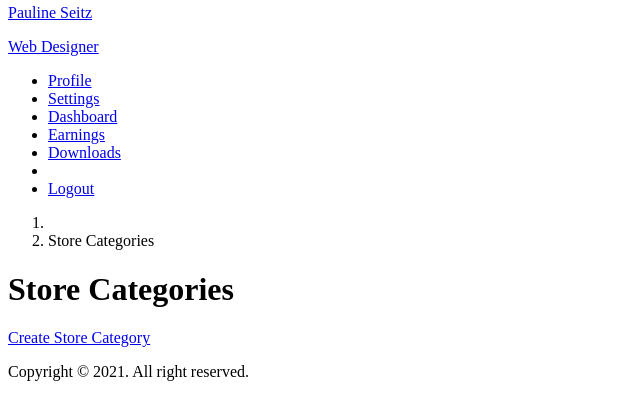
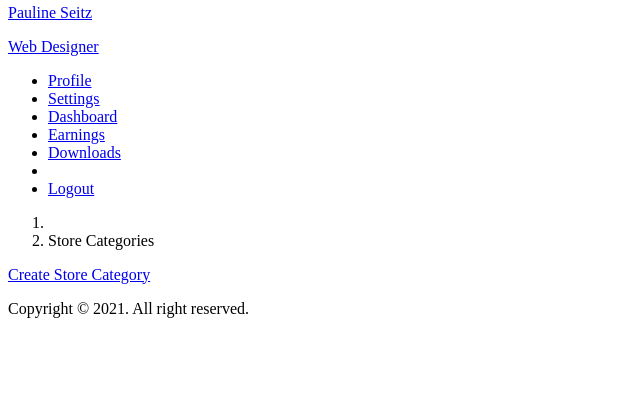
Before and after one commit to DevParmar2101/local-mart, a Yii app: template backend/views/store-category/index.php in a window 1280 px wide. Shown: the part 319-739 px from the top of the page, without its empty margins (0-640 px from the left). Run offline with PHP 8.4 and a stand-in for Yii, Linux system fonts and the light colour scheme; the template is opened without the code that fills it, so the values that code supplies are empty; some libraries are stand-ins or nearby versions.

Commit message:
- index page design change

```diff
--- a/backend/views/store-category/index.php
+++ b/backend/views/store-category/index.php
@@ -13,16 +13,13 @@ use yii\grid\GridView;
 $this->title = 'Store Categories';
 $this->params['breadcrumbs'][] = $this->title;
 ?>
-<div class="store-category-index">
-
-    <h1><?= Html::encode($this->title) ?></h1>
-
-    <p>
-        <?= Html::a('Create Store Category', ['create'], ['class' => 'btn btn-success']) ?>
-    </p>
-
-    <?php // echo $this->render('_search', ['model' => $searchModel]); ?>
-
+<div class="card">
+    <div class="card-body">
+        <div class="d-lg-flex align-items-center mb-4 gap-3">
+            <div class="ms-auto">
+                <?= Html::a('<i class="bx bxs-plus-square"></i>Create Store Category', ['create'], ['class' => 'btn btn-light radius-30 mt-2 mt-lg-0']) ?>
+            </div>
+        </div>
         <?= GridView::widget([
             'dataProvider' => $dataProvider,
             'filterModel' => $searchModel,
@@ -34,7 +31,6 @@ $this->params['breadcrumbs'][] = $this->title;
                 'user_id',
                 'status',
                 'created_at',
-            //'updated_at',
                 [
                     'class' => ActionColumn::className(),
                     'urlCreator' => function ($action, StoreCategory $model, $key, $index, $column) {
@@ -43,6 +39,5 @@ $this->params['breadcrumbs'][] = $this->title;
                 ],
             ],
         ]); ?>
-
-
     </div>
+</div>
```
Lines whose indentation alone changed are shown as unchanged.
